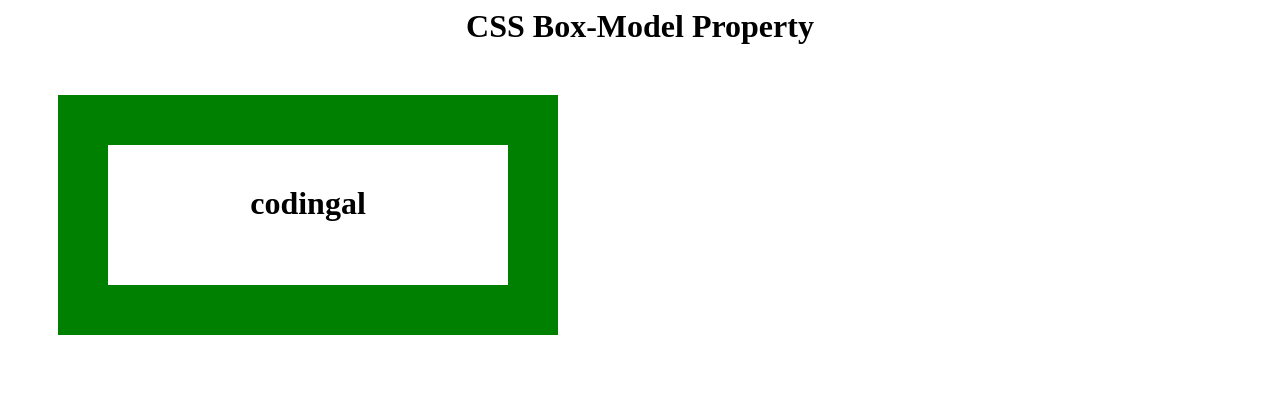
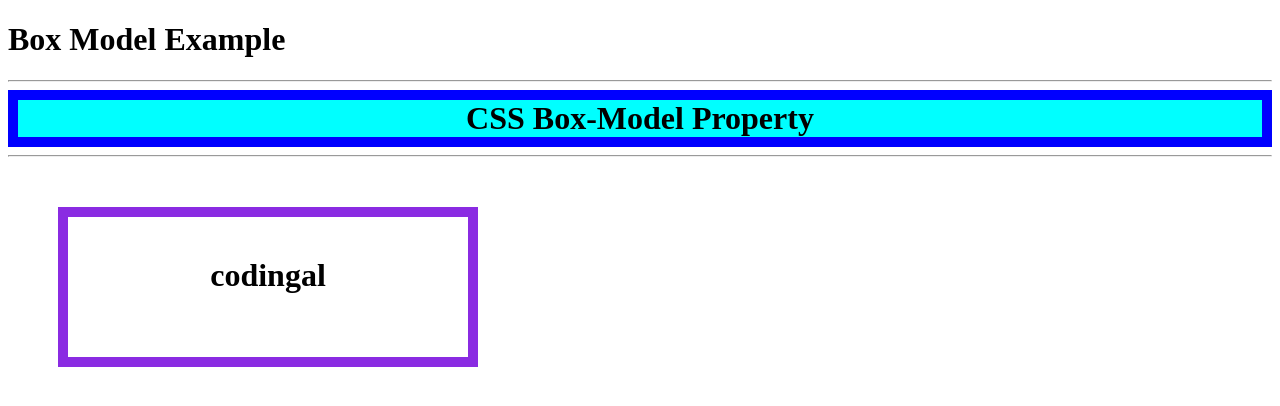
Before and after one commit to Archana3701/123, a plain HTML site: page css/boxmaodelpp.html in a window 1280 px wide. Drawn offline with Linux system fonts and the light colour scheme.

Commit message:
created new folder

```diff
--- a/css/boxmaodelpp.html
+++ b/css/boxmaodelpp.html
@@ -4,26 +4,33 @@
 <head>
     <style>
         .main {
+            border:10px solid blue;
+            background-color:aqua;
             font-size: 32px;
             font-weight: bold;
             text-align: center;
         }
-
+hr{
+    background-color:red;
+}
         #box {
             padding-top: 40px;
             width: 400px;
             height: 100px;
-            border: 50px solid green;
-            margin: 50px;
+            border: 10px solid blueviolet;
+            margin:50px;
             text-align: center;
             font-size: 32px;
-            font-weight: bold;
+            font-weight:bolder;
         }
     </style>
 </head>
 
 <body>
+    <h1>Box Model Example</h1>
+    <hr>
     <div class="main">CSS Box-Model Property</div>
+    <hr>
     <div id="box">codingal</div>
 </body>
 
```
Also changed, not shown: css/floating.html (added, +30 -0 lines).
